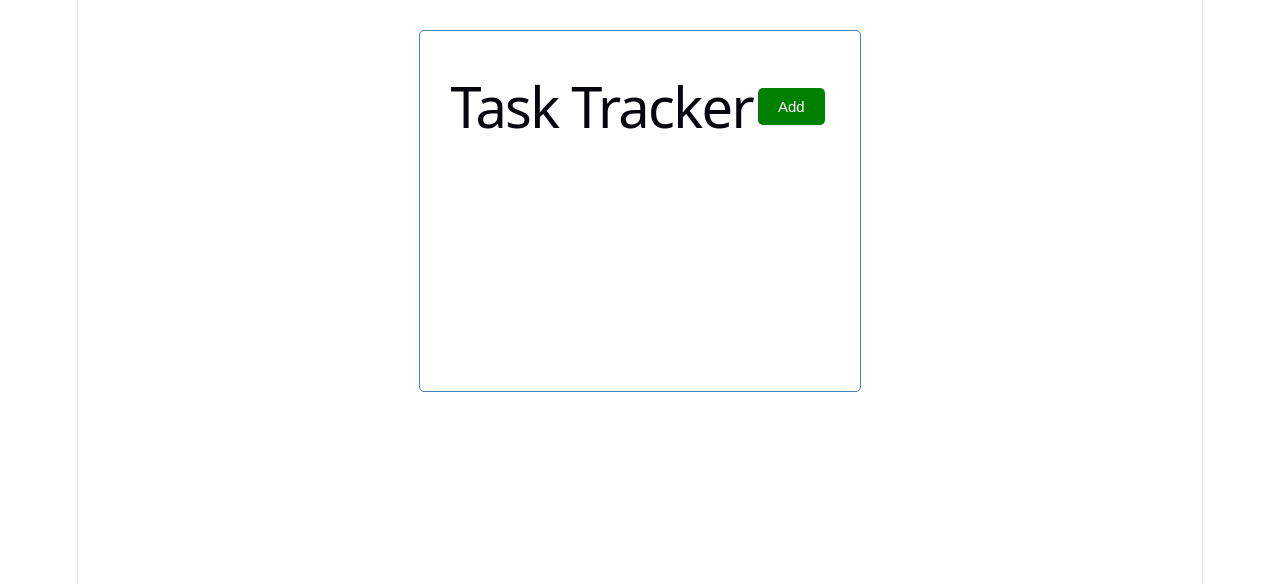
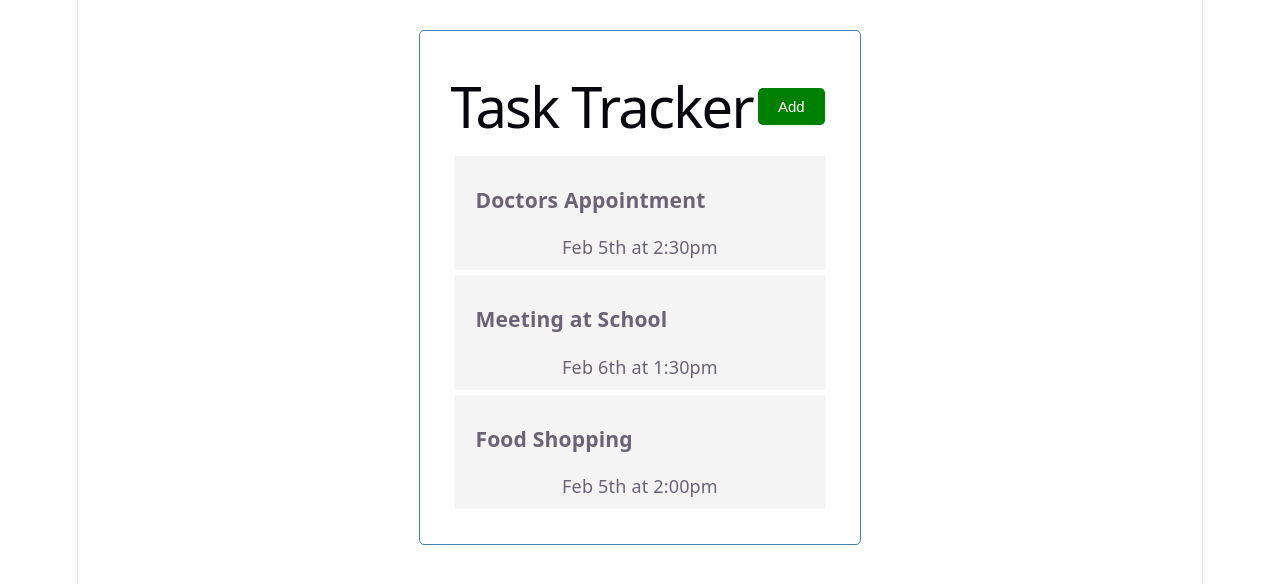
Before and after one commit to torade/Full-Stack-course, a React (Vite) app in the folder React_4/Vite_Version/: page / in a window 1280 px wide. Shown: the top 584 px of the page. Built offline with nearby package versions, Linux system fonts and the light colour scheme.

Commit message:
task list from state

```diff
--- a/React_4/Vite_Version/src/App.css
+++ b/React_4/Vite_Version/src/App.css
@@ -1,6 +1,8 @@
 .container { max-width: 500px; margin: 30px auto; overflow: auto; min-height: 300px; border: 1px solid steelblue; padding: 30px; border-radius: 5px; }
 .header { display: flex; justify-content: space-between; align-items: center; }
 .btn { display: inline-block; color: #fff; border: none; padding: 10px 20px; margin: 5px; border-radius: 5px; cursor: pointer; font-size: 15px; }
+.task { background: #f4f4f4; margin: 5px; padding: 10px 20px; cursor: pointer; }
+.task h3 { display: flex; align-items: center; justify-content: space-between; }
 
 .hero {
   position: relative;
--- a/React_4/Vite_Version/src/App.jsx
+++ b/React_4/Vite_Version/src/App.jsx
@@ -1,10 +1,19 @@
+import { useState } from 'react'
 import './App.css'
 import Header from './components/Header'
+import Tasks from './components/Tasks'
 
 function App() {
+  const [tasks] = useState([
+    { id: 1, text: 'Doctors Appointment', day: 'Feb 5th at 2:30pm', reminder: true },
+    { id: 2, text: 'Meeting at School', day: 'Feb 6th at 1:30pm', reminder: true },
+    { id: 3, text: 'Food Shopping', day: 'Feb 5th at 2:00pm', reminder: false },
+  ])
+
   return (
     <div className="container">
       <Header title="Task Tracker" onAdd={() => console.log('Add button clicked')} />
+      <Tasks tasks={tasks} />
     </div>
   )
 }
--- /dev/null
+++ b/React_4/Vite_Version/src/components/Task.jsx
@@ -0,0 +1,5 @@
+function Task({ task }) {
+  return <div className="task"><h3>{task.text}</h3><p>{task.day}</p></div>
+}
+
+export default Task
--- /dev/null
+++ b/React_4/Vite_Version/src/components/Tasks.jsx
@@ -0,0 +1,7 @@
+import Task from './Task'
+
+function Tasks({ tasks }) {
+  return <>{tasks.map((task) => <Task key={task.id} task={task} />)}</>
+}
+
+export default Tasks
```
Also changed, not shown: 1 other file (tests, documents, lock files or other folders).
